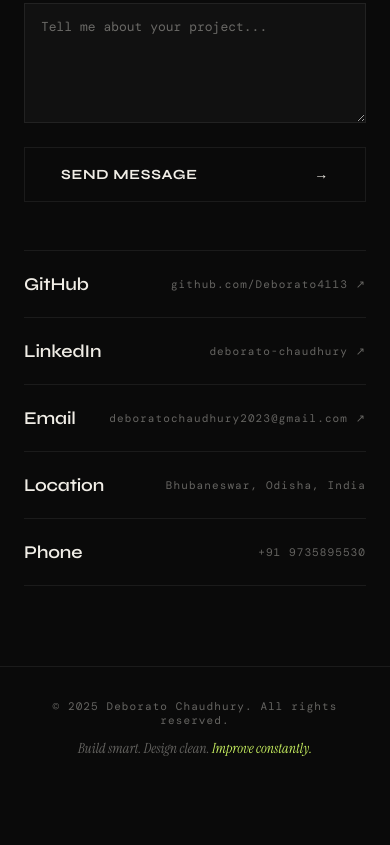
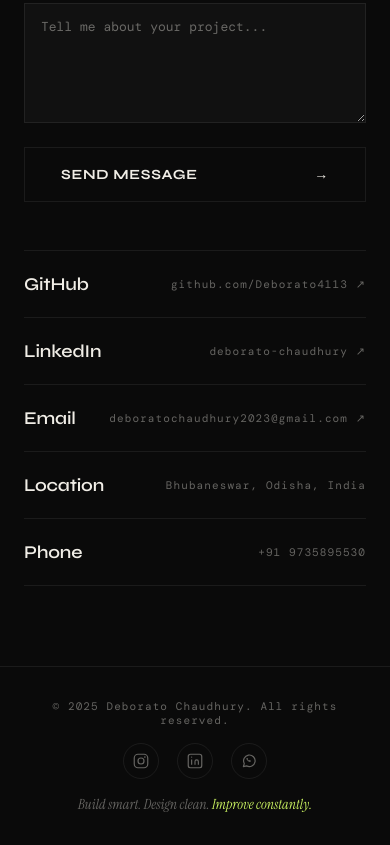
Before and after one commit to Deborato4113/Portfolio-, a website: page index.html in a window 390 px wide. Shown: the part 7615-8460 px from the top of the page. Before the commit the page ends 8404 px from the top, so only its background shows below. Drawn offline with nearby package versions, Linux system fonts and the light colour scheme; a web font is replaced by a local one.

Commit message:
Added Insta, Linkedin, Whatsapp

```diff
--- a/index.html
+++ b/index.html
@@ -574,6 +574,23 @@
   <!-- ── FOOTER ── -->
   <footer>
     <div class="footer-left">© 2025 Deborato Chaudhury. All rights reserved.</div>
+    <ul class="footer-social">
+      <li>
+        <a href="https://www.instagram.com/deborato._.chaudhury?stkn=eWs5YW8xNGw0dWRn" target="_blank" rel="noopener" aria-label="Instagram">
+          <svg viewBox="0 0 24 24" width="18" height="18" fill="none" stroke="currentColor" stroke-width="1.6"><rect x="3" y="3" width="18" height="18" rx="5"/><circle cx="12" cy="12" r="4"/><circle cx="17.2" cy="6.8" r="1.1" fill="currentColor" stroke="none"/></svg>
+        </a>
+      </li>
+      <li>
+        <a href="https://www.linkedin.com/in/deborato-chaudhury/" target="_blank" rel="noopener" aria-label="LinkedIn">
+          <svg viewBox="0 0 24 24" width="18" height="18" fill="none" stroke="currentColor" stroke-width="1.6"><rect x="3" y="3" width="18" height="18" rx="3"/><line x1="7.5" y1="10" x2="7.5" y2="17"/><circle cx="7.5" cy="6.8" r="0.9" fill="currentColor" stroke="none"/><line x1="12" y1="17" x2="12" y2="12.5"/><path d="M12 12.8c0-1.4 1-2.3 2.3-2.3 1.4 0 2.2.9 2.2 2.5v4"/></svg>
+        </a>
+      </li>
+      <li>
+        <a href="https://wa.me/919735895530" target="_blank" rel="noopener" aria-label="WhatsApp">
+          <svg viewBox="0 0 24 24" width="18" height="18" fill="none" stroke="currentColor" stroke-width="1.6"><path d="M4.5 19.5l1.2-4.1a7.7 7.7 0 1 1 3.1 3.1z" stroke-linecap="round" stroke-linejoin="round"/><path d="M8.7 8.4c-.2.7 0 1.6.9 2.7 1 1.2 1.7 1.7 2.7 2 1 .3 1.6 0 1.9-.4l.3-.5c.1-.2 0-.4-.1-.5l-1.2-.9c-.2-.1-.4-.1-.5 0l-.5.4c-.1.1-.3.1-.4 0-.5-.3-1-.7-1.4-1.3-.3-.5-.3-.6-.2-.8l.3-.5c.1-.1.1-.3 0-.5L9.4 8c-.1-.2-.4-.2-.5-.1z" fill="currentColor" stroke="none"/></svg>
+        </a>
+      </li>
+    </ul>
     <div class="footer-motto">Build smart. Design clean. <span>Improve constantly.</span></div>
   </footer>
 
--- a/style.css
+++ b/style.css
@@ -860,6 +860,24 @@ footer {
   font-size: 14px; font-style: italic; color: var(--muted);
 }
 .footer-motto span { color: var(--accent); }
+.footer-social {
+  display: flex; align-items: center; gap: 18px;
+  list-style: none; margin: 0; padding: 0;
+}
+.footer-social a {
+  display: flex; align-items: center; justify-content: center;
+  width: 36px; height: 36px;
+  color: var(--muted);
+  border: 1px solid var(--line);
+  border-radius: 50%;
+  transition: all 0.25s var(--ease);
+}
+.footer-social a:hover {
+  color: var(--bg);
+  background: var(--accent);
+  border-color: var(--accent);
+  transform: translateY(-2px);
+}
 
 /* ── SCROLL TO TOP ── */
 #scrollTop {
@@ -907,7 +925,8 @@ footer {
   .projects-scroll-track { padding-right: 24px; }
 
   #nav.scrolled { padding: 14px 24px; }
-  footer { flex-direction: column; gap: 12px; text-align: center; }
+  footer { flex-direction: column; gap: 16px; text-align: center; }
+  .footer-social { justify-content: center; }
 
   #scrollTop { bottom: 24px; right: 24px; }
 }
```
